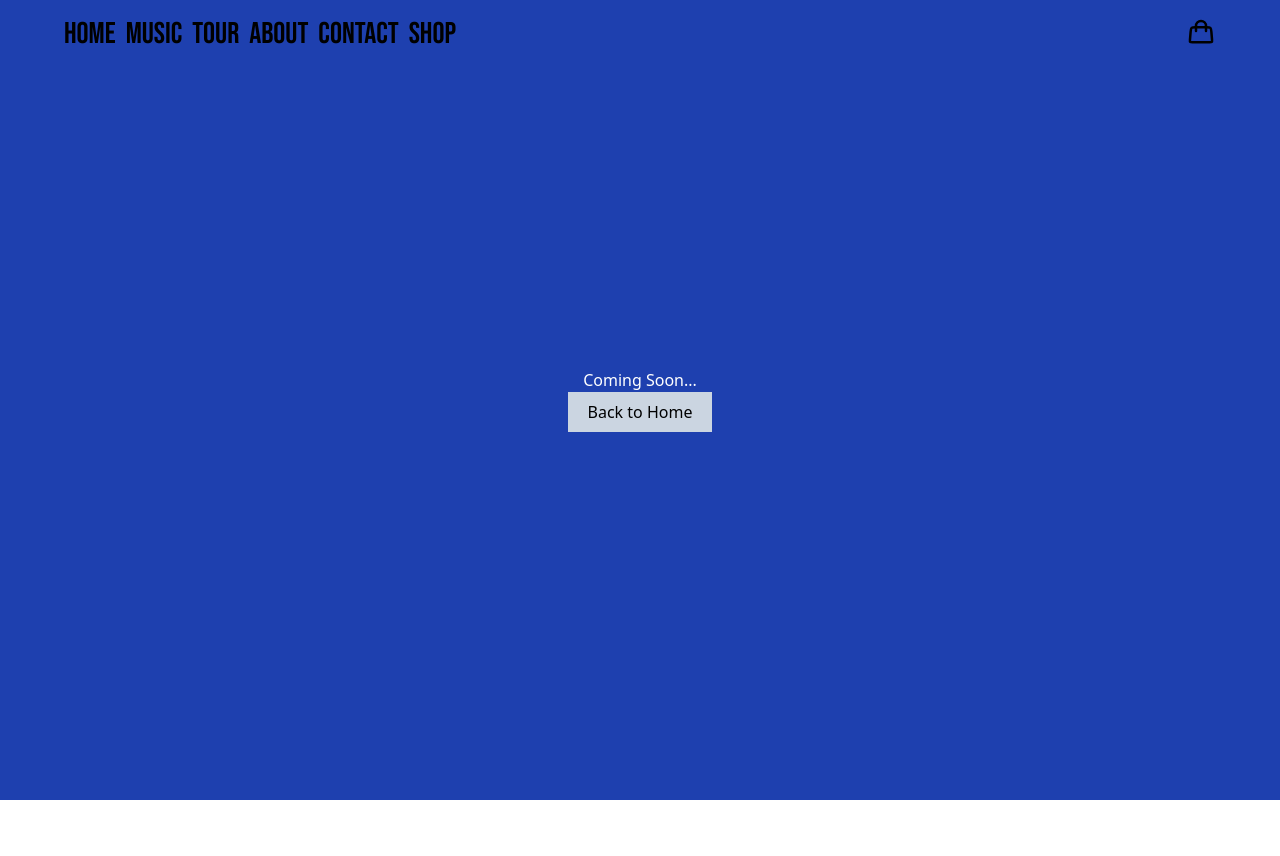
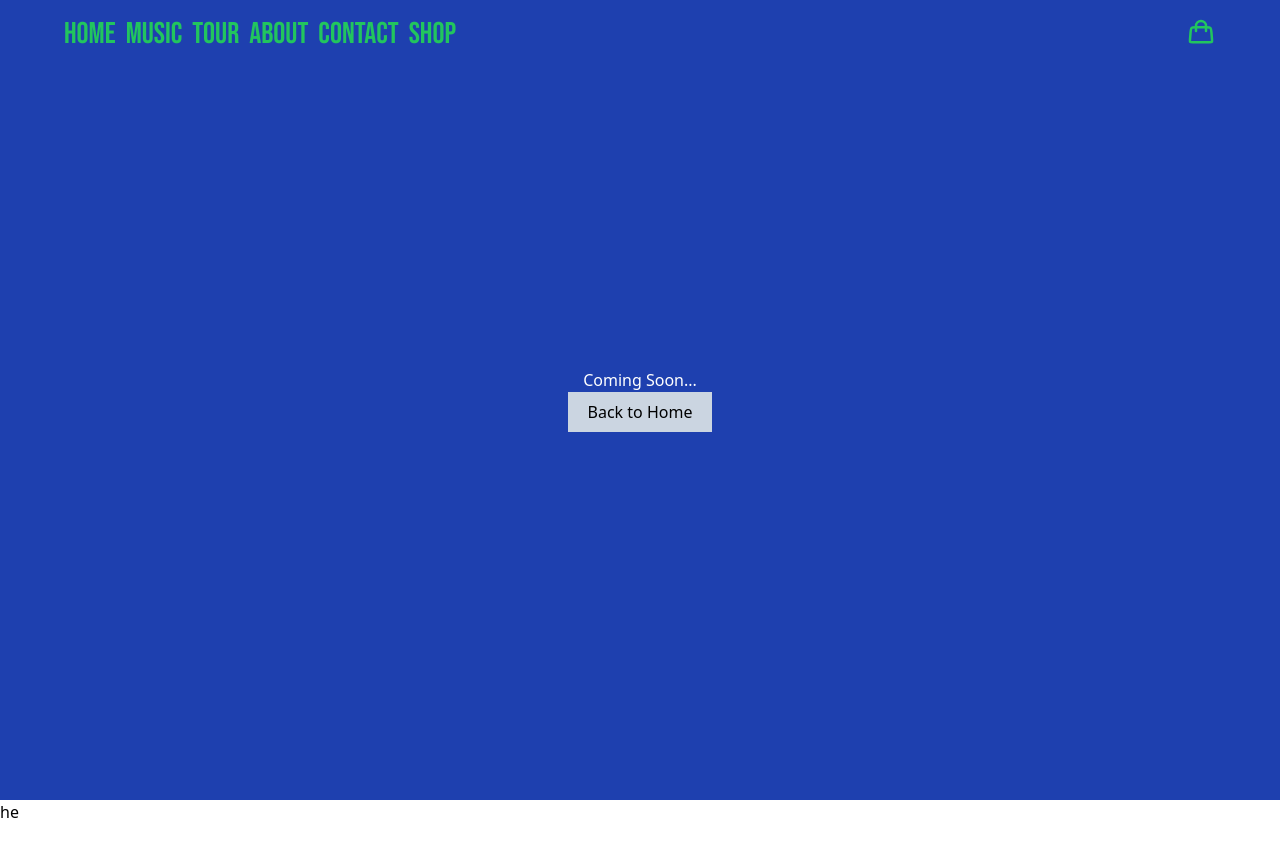
Before and after one commit to Grant-Howard509/Rice-Store, a React (Vite) app: page /shop in a window 1280 px wide. Shown: the top 856 px of the page. Before the commit the page ends 800 px from the top, so only its background shows below. Built offline with nearby package versions, Linux system fonts and the light colour scheme; no server answers; what @shopify/storefront-api-client would draw is missing.

Commit message:
react-intersection-observer

```diff
--- a/package.json
+++ b/package.json
@@ -13,6 +13,7 @@
     "@shopify/storefront-api-client": "^0.3.4",
     "react": "^18.2.0",
     "react-dom": "^18.2.0",
+    "react-intersection-observer": "^9.13.0",
     "react-router-dom": "^6.26.0"
   },
   "devDependencies": {
--- a/src/App.jsx
+++ b/src/App.jsx
@@ -4,64 +4,81 @@ import  { NavBar } from './Components/NavBar'
 import { Home }  from './Components/Home'
 import { Shop } from './Components/Shop'
 import { Route, Routes, useLocation} from 'react-router-dom'
+import { useInView} from 'react-intersection-observer';
 
 
 export default function App() {
   const [color, setColor] = useState('text-white');
   const homeRef = useRef();
-  const shopRef = useRef();
-  const releaseRef = useRef();
-  const landingPageRef = useRef();
   const location = useLocation();
-  let refList = [homeRef, shopRef, landingPageRef,releaseRef];
+
+  const [scrollDirection, setScrollDirection] = useState('down');
+  const [prevYPosition, setPrevYPosition] = useState(0);
+  const [activeSection, setActiveSection] = useState('landingPage');
 
   useEffect(() => {
-    const options = {
-      root: null,
-      threshold: [.97],
-    };
+    const handleScroll = () => {
+      const currentScrollY = window.scrollY;
 
-    const observer = new IntersectionObserver(entries => {
-      entries.forEach(entry => {
-        // Multiple entries possible solution:
-        // Use id's to detect section navBar color
-        if(entry.isIntersecting) {
-          setColor('text-black');
-        }else {
-          setColor('text-white');
-;        }
-      });
-    }, options);
+      if (currentScrollY > prevYPosition) {
+        setScrollDirection('down');
+      } else {
+        setScrollDirection('up');
+      }
 
-    const initObserver = () => {
-      for (let ref of refList) {
-        if (ref.current) {
-          observer.observe(ref.current);
-        }
-      }
-    };
+      setPrevYPosition(currentScrollY);
+    }
 
-    const timer = setTimeout(initObserver, 10);
+    window.addEventListener('scroll', handleScroll);
 
     return () => {
-      clearTimeout(timer);
+      window.removeEventListener('scroll', handleScroll);
+    }
+  }, [prevYPosition]);
 
-      for (let ref of refList) {
-        if (ref.current) {
-          observer.unobserve(ref.current);
-        }
-      }
+
+
+  const {ref: releaseObserverRef, inView: isReleaseView} = useInView({
+    threshold: scrollDirection === 'down' && activeSection !== 'release'? 0.98 : 0,
+    onChange: (inView) => {
+      if (inView) setActiveSection('release');
     }
-  }, [location.pathname]);
+  });
+
+  const {ref: landingObserverPageRef, inView: isLandingPageInView} = useInView({
+    threshold: scrollDirection === 'down' && activeSection !== 'landingPage' ? 0.98 : 0,
+    onChange: (inView) => {
+      if (inView) setActiveSection('landingPage');
+    }
+  });
+
+  const {ref: shopObserverRef, inView: isShopInView} = useInView({
+    threshold: scrollDirection === 'down' && activeSection !== 'shop' ? 0.98 : 0,
+    onChange: (inView) => {
+      if (inView) setActiveSection('shop');
+    }
+  });
+
+  useEffect(() => {
+    if (activeSection === 'release') {
+      setColor('text-black');
+    } else if (activeSection === 'landingPage') {
+      setColor('text-white');
+    } else if (activeSection === 'shop') {
+      setColor('text-green-500');
+    }
+  }, [activeSection, location.pathname, scrollDirection]);
 
   return (
     <div className='relative scroll-smooth' id='wrapper'>
       <NavBar color={color}/>
 
       <Routes>
-        <Route path='/' element={<Home ref={homeRef} releaseRef={releaseRef} landingPageRef={landingPageRef} key='home'/>} />
-        <Route path='/shop' element={<Shop ref={shopRef} key='shop'/>} />
+        <Route path='/' element={<Home ref={homeRef} releaseRef={releaseObserverRef} landingPageRef={landingObserverPageRef} key='home'/>} />
+        <Route path='/shop' element={<Shop ref={shopObserverRef} key='shop'/>} />
       </Routes>
+
+      <section className='w-full h-screen'>he</section>
     </div>
   )
 }
--- a/src/Components/Home.jsx
+++ b/src/Components/Home.jsx
@@ -6,7 +6,7 @@ import { ReleaseSection } from "./ReleaseSection";
 export const Home = forwardRef(({releaseRef, landingPageRef}, ref) => {
     return (
         <div ref={ref}>
-            <LandingPage/>
+            <LandingPage ref={landingPageRef}/>
             <ReleaseSection ref={releaseRef}/>
         </div>
     );
--- a/src/Components/LandingPage.jsx
+++ b/src/Components/LandingPage.jsx
@@ -1,6 +1,6 @@
-import { useEffect, useState } from "react";
+import { forwardRef, useEffect, useState } from "react";
 
-export const LandingPage = () => {
+export const LandingPage = forwardRef((props, ref) => {
     const [isVisible, setIsVisible] = useState(false);
 
     useEffect(() => {
@@ -14,7 +14,7 @@ export const LandingPage = () => {
     }, []);
 
     return (
-        <div className="font-rock_salt lg:bg-[url('/images/hero.jpeg')] bg-[url('/images/Ryan-RGL.jpeg')] bg-cover bg-center bg-fixed h-screen w-full text-white flex flex-col justify-between items-center">
+        <div className="font-rock_salt lg:bg-[url('/images/hero.jpeg')] bg-[url('/images/Ryan-RGL.jpeg')] bg-cover bg-center bg-fixed h-screen w-full text-white flex flex-col justify-between items-center" ref={ref}>
             <div className="flex flex-col justify-center items-center flex-grow">
                 <div className="overflow-hidden p-4">
                     <h1 className="xl:text-9xl sm:text-7xl text-5xl">
@@ -43,4 +43,49 @@ export const LandingPage = () => {
             </div>
         </div>
     );
-}
+});
+
+// () => {
+//     const [isVisible, setIsVisible] = useState(false);
+
+//     useEffect(() => {
+//         const timer = setTimeout(() => {
+//             setIsVisible(true);
+//         }, 10);
+
+//         return () => {
+//             clearTimeout(timer);
+//         }
+//     }, []);
+
+//     return (
+//         <div className="font-rock_salt lg:bg-[url('/images/hero.jpeg')] bg-[url('/images/Ryan-RGL.jpeg')] bg-cover bg-center bg-fixed h-screen w-full text-white flex flex-col justify-between items-center">
+//             <div className="flex flex-col justify-center items-center flex-grow">
+//                 <div className="overflow-hidden p-4">
+//                     <h1 className="xl:text-9xl sm:text-7xl text-5xl">
+//                         <span className="block">
+//                             <span className={`block w-full h-full  ${isVisible ? 'animate-slowEase' : ''}`}>
+//                                 Slow Down
+//                             </span>
+//                         </span>
+//                     </h1>
+//                 </div>
+
+//                 <button className={`font-bebas w-44 xl:w-52 bg-blue-500 text-2xl xl:text-3xl p-4 xl:p-5 xl:mt-16 sm:mt-12 mt-8 rounded-sm transition-opacity duration-1000 ${isVisible ? 'opacity-100' : 'opacity-0'}`}>
+//                     Listen Now
+//                 </button>
+//             </div>
+
+//             <div className="font-bebas mb-5 sm:text-2xl">
+//                 Scroll Down
+//                 <div className="flex justify-center mt-2">
+//                     <span className="block text-center animate-bounce">
+//                         <svg xmlns="http://www.w3.org/2000/svg" width="28" height="28" viewBox="0 0 24 24">
+//                             <path fill="currentColor" d="m12 20l-.707.707l.707.707l.707-.707zm1-15a1 1 0 1 0-2 0zm-7.707 9.707l6 6l1.414-1.414l-6-6zm7.414 6l6-6l-1.414-1.414l-6 6zM13 20V5h-2v15z"/>
+//                         </svg>
+//                     </span>
+//                 </div>
+//             </div>
+//         </div>
+//     );
+// }
```
Also changed, not shown: 1 other file (tests, documents, lock files or other folders).
